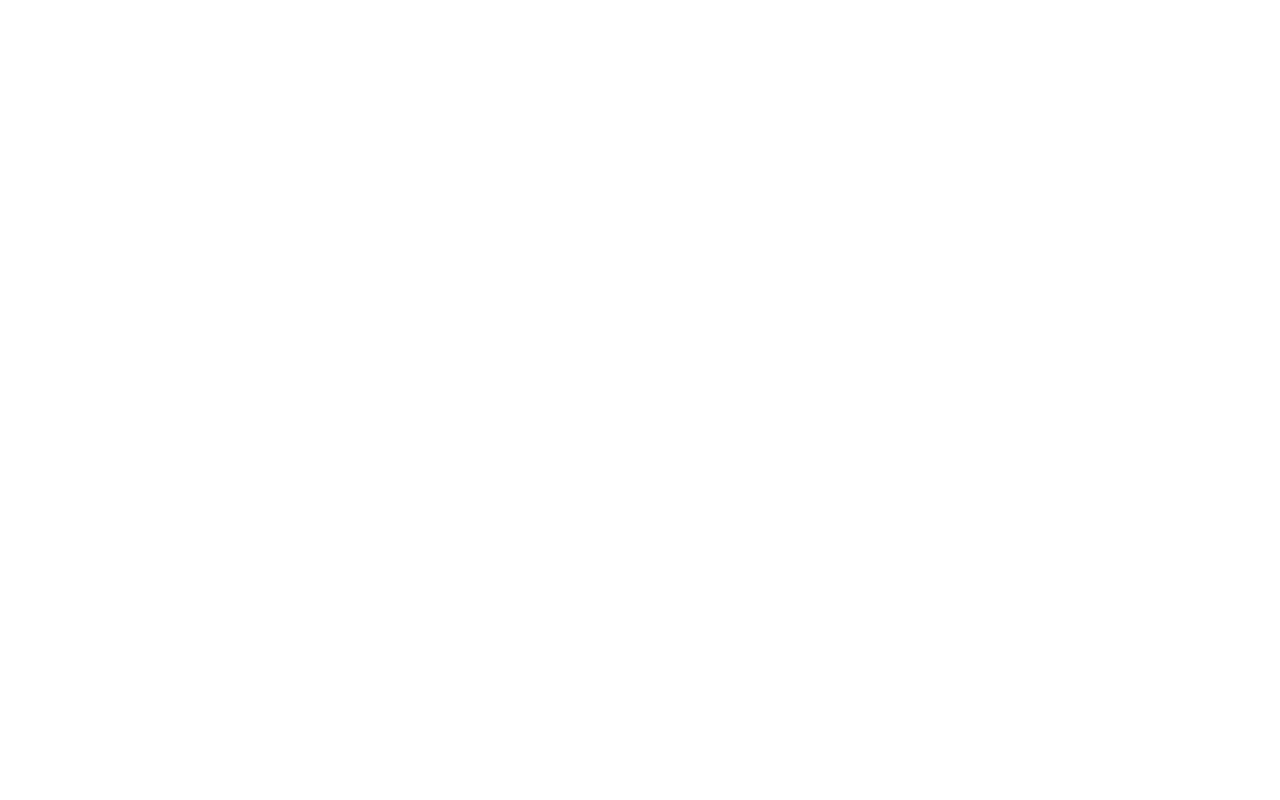
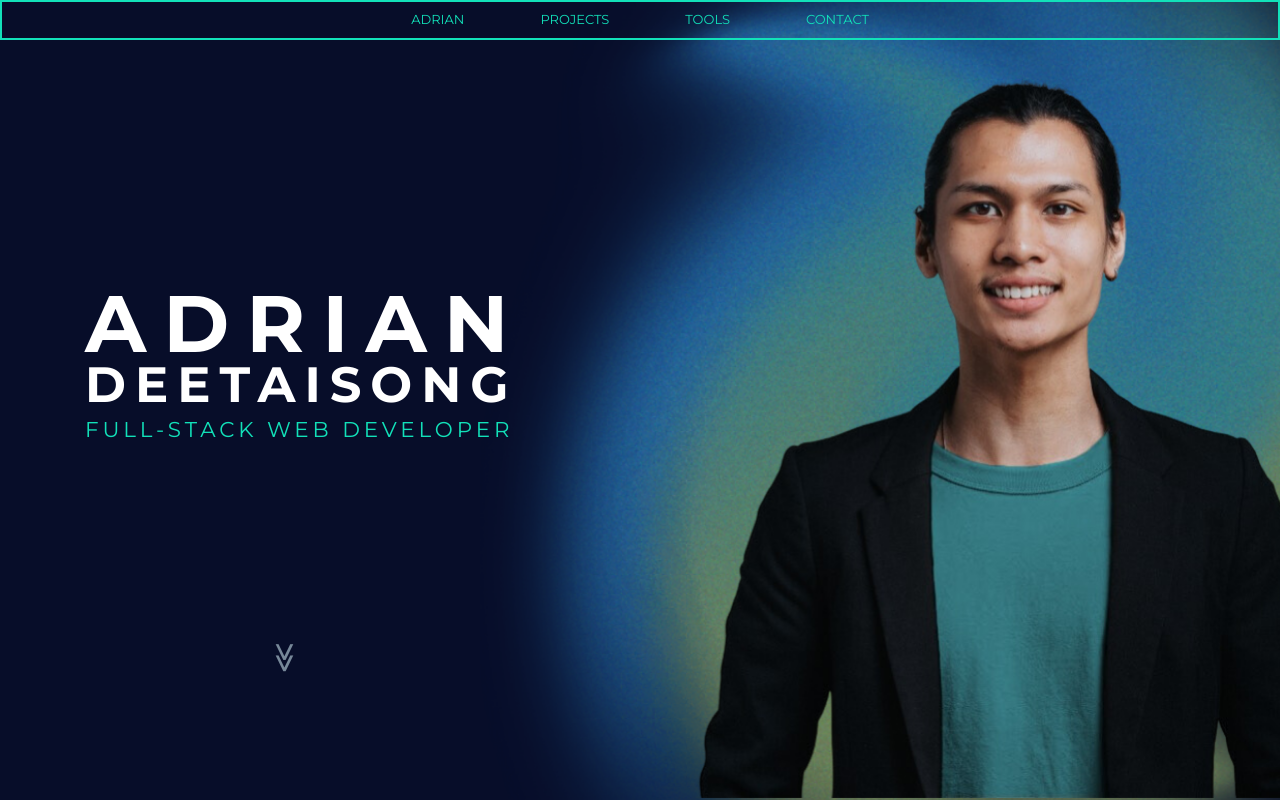
Before and after one commit to adriandeetaisong/capstone1, a plain HTML site: page index.html in a window 1280 px wide. Drawn offline with nearby package versions, Linux system fonts and the light colour scheme.

Commit message:
Added partial capstone1

```diff
--- a/index.css
+++ b/index.css
@@ -0,0 +1,93 @@
+/*CSS Reset*/
+* {
+	margin: 0;
+	padding: 0;
+	box-sizing: border-box;
+	font-family: 'Montserrat', sans-serif;
+}
+
+body, html {
+	overflow-x: hidden;
+}
+
+main {
+	background-image: url("./images/background-img-2.png");
+	height: 100vh;
+	background-color: #070d29;
+	background-repeat: no-repeat;
+	background-position: right top;
+	background-size: 100vh;
+}
+
+
+#background-1 {
+	display: inline-block;
+	top: -35.5px;
+	z-index: 0;
+	height: 100vh;
+}
+
+nav {
+	border: 2px solid #12e1b9;
+	position: sticky;
+	z-index: 4;
+}
+
+.navbar-toggler-icon {
+	fill: red;
+}
+
+#navbarNav a{
+	color: #12e1b9;
+	font-size: 13px;
+	margin: 0 30px;
+}
+
+#info, #profile {
+	top: -35.5px;
+}
+
+#landing h1 {
+	font-size: 5rem;
+	font-weight: bold;
+	line-height: 70px;
+	letter-spacing: 17px;
+}
+
+#landing h3 {
+	font-size: 3.1rem;
+	font-weight: bold;
+	line-height: 50px;
+	letter-spacing: 9px;
+}
+
+#landing h4 {
+	color: #12e1b9;
+	font-size: 1.34rem;
+	letter-spacing: 3.9px;
+}
+
+#landing p {
+	color: lightslategray;
+	font-weight: 10;
+	font-size: 30px;
+	rotate: 90deg;
+	text-align: end;
+	width: 400px;
+}
+
+#info {
+	padding: 0 0 0 100px;
+	z-index: 4;
+}
+
+#profile img {
+	height: 99.2vh;
+	z-index: 3;
+	padding-left: 100px;
+}
+
+/*Projects Section*/
+#projects {
+	background-color: #eaecdf;
+}
--- a/index.html
+++ b/index.html
@@ -11,39 +11,101 @@
 		<!-- Bootstrap v4.6 CSS Link -->
 		<link rel="stylesheet" href="https://cdn.jsdelivr.net/npm/bootstrap@4.6.2/dist/css/bootstrap.min.css" integrity="sha384-xOolHFLEh07PJGoPkLv1IbcEPTNtaed2xpHsD9ESMhqIYd0nLMwNLD69Npy4HI+N" crossorigin="anonymous">
 
+		<!-- Google Font Link -->
+		<link rel="preconnect" href="https://fonts.googleapis.com">
+		<link rel="preconnect" href="https://fonts.gstatic.com" crossorigin>
+		<link href="https://fonts.googleapis.com/css2?family=Montserrat:wght@400;700&display=swap" rel="stylesheet">
+
 	</head>
 	<body>
-		<!-- Navbar -->
-
+		<main class="container-fluid p-0">
+			<!-- Navbar -->
+				<nav class="navbar navbar-expand-lg navbar-light p-0">
+				  <button class="navbar-toggler ml-auto" type="button" data-toggle="collapse" data-target="#navbarNav" aria-controls="navbarNav" aria-expanded="false" aria-label="Toggle navigation">
+				    <span class="navbar-toggler-icon"></span>
+				  </button>
+				  <div class="collapse navbar-collapse" id="navbarNav">
+				    <ul class="navbar-nav mx-auto">
+				      <li class="nav-item active ml-auto">
+				        <a class="nav-link" href="#">ADRIAN<span class="sr-only">(current)</span></a>
+				      </li>
+				      <li class="nav-item active ml-auto">
+				        <a class="nav-link" href="#">PROJECTS<span class="sr-only">(current)</span></a>
+				      </li>
+				      <li class="nav-item active ml-auto">
+				        <a class="nav-link" href="#">TOOLS</a>
+				      </li>
+				      <li class="nav-item active ml-auto">
+				        <a class="nav-link" href="#">CONTACT</a>
+				      </li>
+				    </ul>
+				  </div>
+				</nav>
 		<!-- End of Navbar -->
-		<main>
 			<!-- Landing Section -->
-			<section>
-				<div id="landing">
-
+			<section id="landing" class="row">
+				<!-- <div id="background-1" class="col-12">
+					<img src="./images/background-img-1.png">
+				</div> -->
+				<div id="info" class="d-flex flex-column justify-content-center col-7">
+					<!-- <img class="d-flex justify-content-start align-items-start" src="./images/my-logo.png"> -->
+					<h1 class="text-white mb-0">ADRIAN</h1>
+					<h3 class="text-white mt-0">DEETAISONG</h3>
+					<h4>FULL-STACK WEB DEVELOPER</h4>
+					<p>&#8811;</p>
+				</div>
+				<div id="profile" class="d-flex justify-content-center col-5">
+					<img src="./images/profile-picture.png">
 				</div>
 			</section>
 			<!-- End of Landing Section -->
 
 			<!-- Projects Section -->
-			<section>
-				<div id="projects">
-
+			<section id="projects" class="container-fluid">
+				<div class="row">
+					<div class="col">
+						<div class="card-group">
+						  <div class="card">
+						    <img src="..." class="card-img-top" alt="...">
+						    <div class="card-body">
+						      <h5 class="card-title">Card title</h5>
+						      <p class="card-text">This is a wider card with supporting text below as a natural lead-in to additional content. This content is a little bit longer.</p>
+						      <p class="card-text"><small class="text-muted">Last updated 3 mins ago</small></p>
+						    </div>
+						  </div>
+						  <div class="card">
+						    <img src="..." class="card-img-top" alt="...">
+						    <div class="card-body">
+						      <h5 class="card-title">Card title</h5>
+						      <p class="card-text">This card has supporting text below as a natural lead-in to additional content.</p>
+						      <p class="card-text"><small class="text-muted">Last updated 3 mins ago</small></p>
+						    </div>
+						  </div>
+						  <div class="card">
+						    <img src="..." class="card-img-top" alt="...">
+						    <div class="card-body">
+						      <h5 class="card-title">Card title</h5>
+						      <p class="card-text">This is a wider card with supporting text below as a natural lead-in to additional content. This card has even longer content than the first to show that equal height action.</p>
+						      <p class="card-text"><small class="text-muted">Last updated 3 mins ago</small></p>
+						    </div>
+						  </div>
+						</div>
+					</div>
 				</div>
 			</section>
 			<!-- End of Projects Section -->
 
 			<!-- Contact Section -->
-			<section>
-				<div id="contact">
+			<section id="contact">
+				<div>
 
 				</div>
 			</section>
 			<!-- End of Contact Section -->
 
 			<!-- Tools Section -->
-			<section>
-				<div id="tools">
+			<section id="tools">
+				<div>
 
 				</div>
 			</section>
```
Also changed, not shown: images/background-img-1.png (added), images/background-img-2.png (added), images/my-logo.png (added), images/profile-picture-1.PNG (added), images/profile-picture.png (added).
